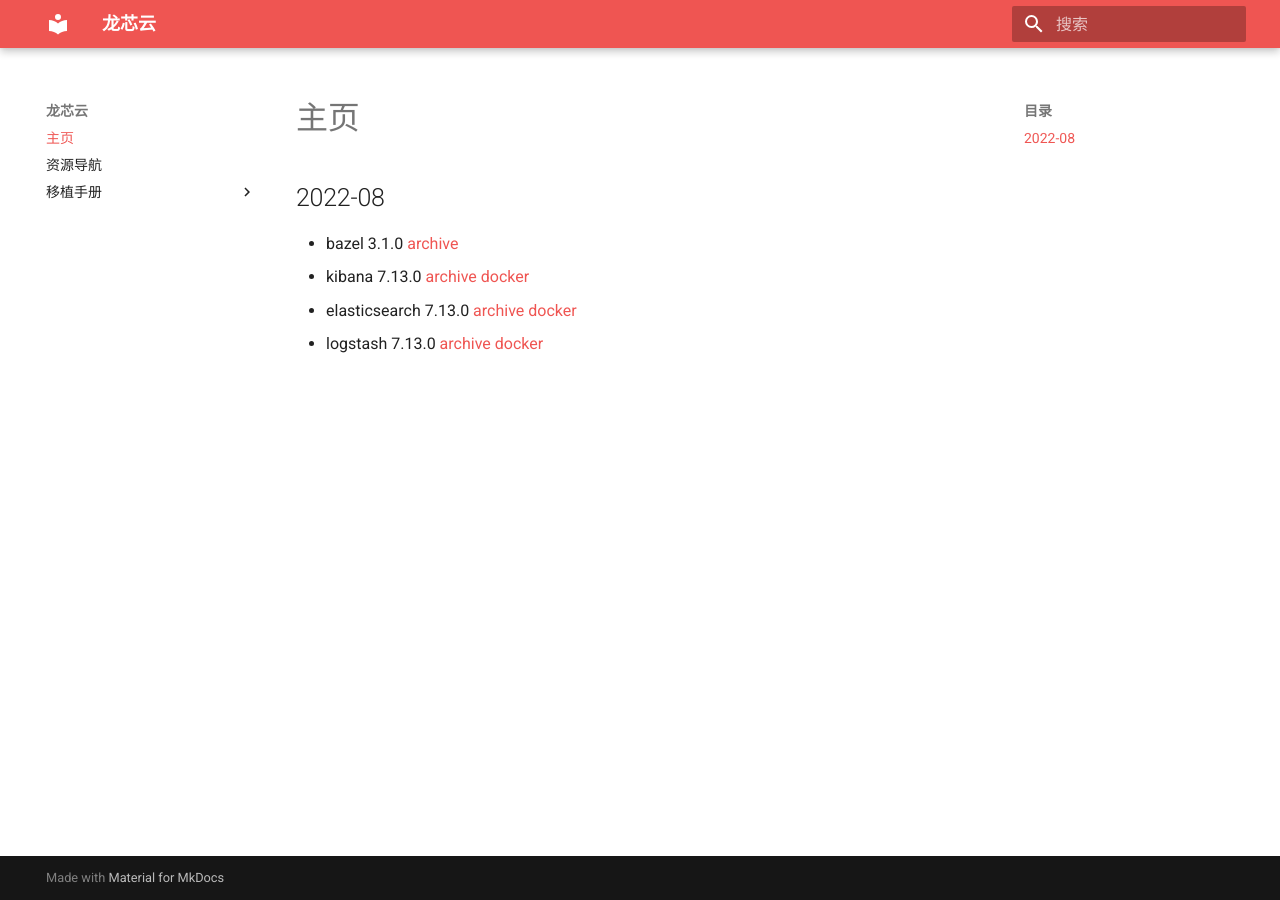
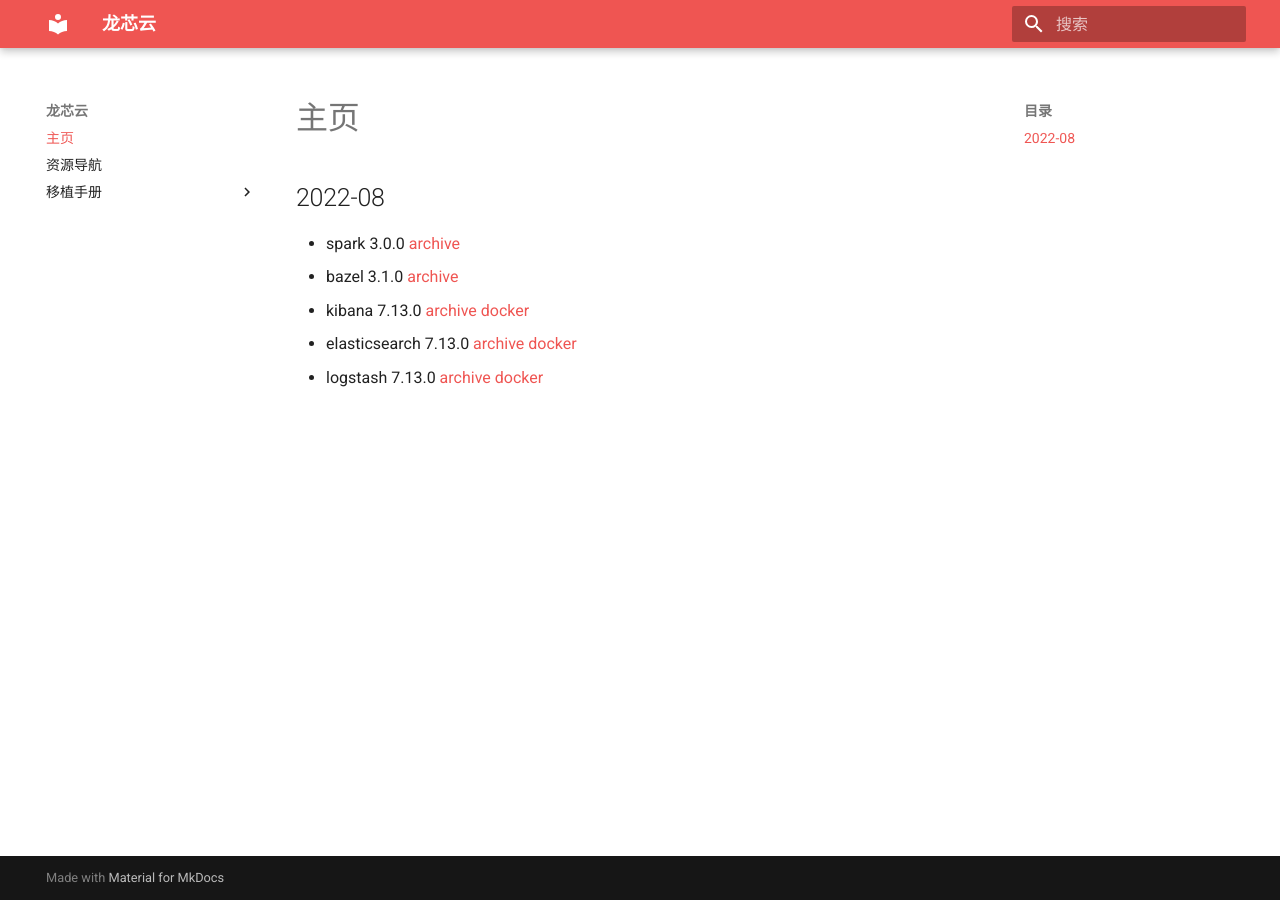
Before and after one commit to Loongson-Cloud-Community/Loongson-Cloud-Community, an MkDocs documentation site: the page built from docs/index.md, in a window 1280 px wide. Built offline with MkDocs 1.6.1 and Material for MkDocs 9.7.7, drawn with Linux system fonts in a browser that asks for light colours.

Commit message:
Update index.md

```diff
--- a/docs/index.md
+++ b/docs/index.md
@@ -1,6 +1,7 @@
 # 主页
 
 ## 2022-08
+- spark 3.0.0 [archive](https://github.com/Loongson-Cloud-Community/spark/releases/tag/v3.0.0)
 - bazel 3.1.0 [archive](https://github.com/Loongson-Cloud-Community/bazel/releases/tag/3.1.0)
 - kibana 7.13.0 [archive](https://github.com/Loongson-Cloud-Community/kibana/releases/download/v7.13.0/kibana-7.13.0-linux-loongarch64.tar.gz) [docker](https://cr.loongnix.cn/repository/library/kibana)
 - elasticsearch 7.13.0 [archive](https://github.com/Loongson-Cloud-Community/elasticsearch/releases/tag/v7.13.0) [docker](https://cr.loongnix.cn/repository/library/elasticsearch)
```
